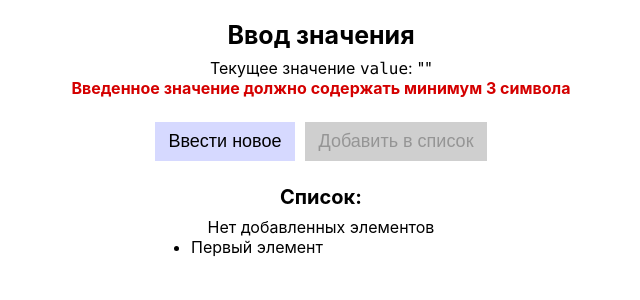
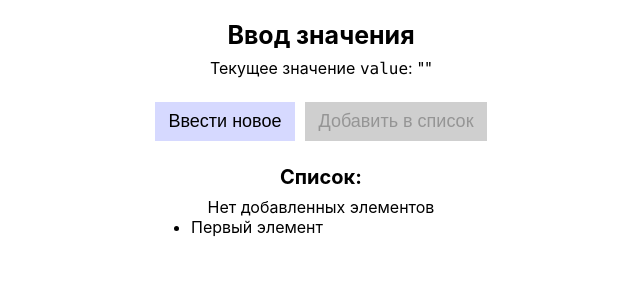
Before and after one commit to Lex-Shushkov/Components_task_1, a React (Create React App) app in the folder my-app/: page / in a window 1280 px wide. Shown: the top 300 px of the page, without its empty margins (319-959 px from the left). Built offline with nearby package versions, Linux system fonts and the light colour scheme.

Commit message:
Валидация

```diff
--- a/my-app/src/App.js
+++ b/my-app/src/App.js
@@ -9,8 +9,13 @@ export const App = () => {
 
 	const onInputButtonClick = () => {
 		let promptValue = prompt("Введите значение");
-		setValue(promptValue);
-		console.log(promptValue);
+		if (promptValue.length < 3) {
+			setError('Введенное значение должно содержать минимум 3 символа');
+		}else {
+			setValue(promptValue);
+			setError('');
+		}
+
 	};
 
 	return (
@@ -20,9 +25,7 @@ export const App = () => {
 				Текущее значение <code>value</code>: "
 				<output className={styles['current-value']}>{value}</output>"
 			</p>
-			<div className={styles.error}>
-				Введенное значение должно содержать минимум 3 символа
-			</div>
+			{error!=='' && <div className={styles.error}> {error} </div>}
 			<div className={styles['buttons-container']}>
 				<button className={styles.button} onClick={onInputButtonClick}>
 					Ввести новое
```
